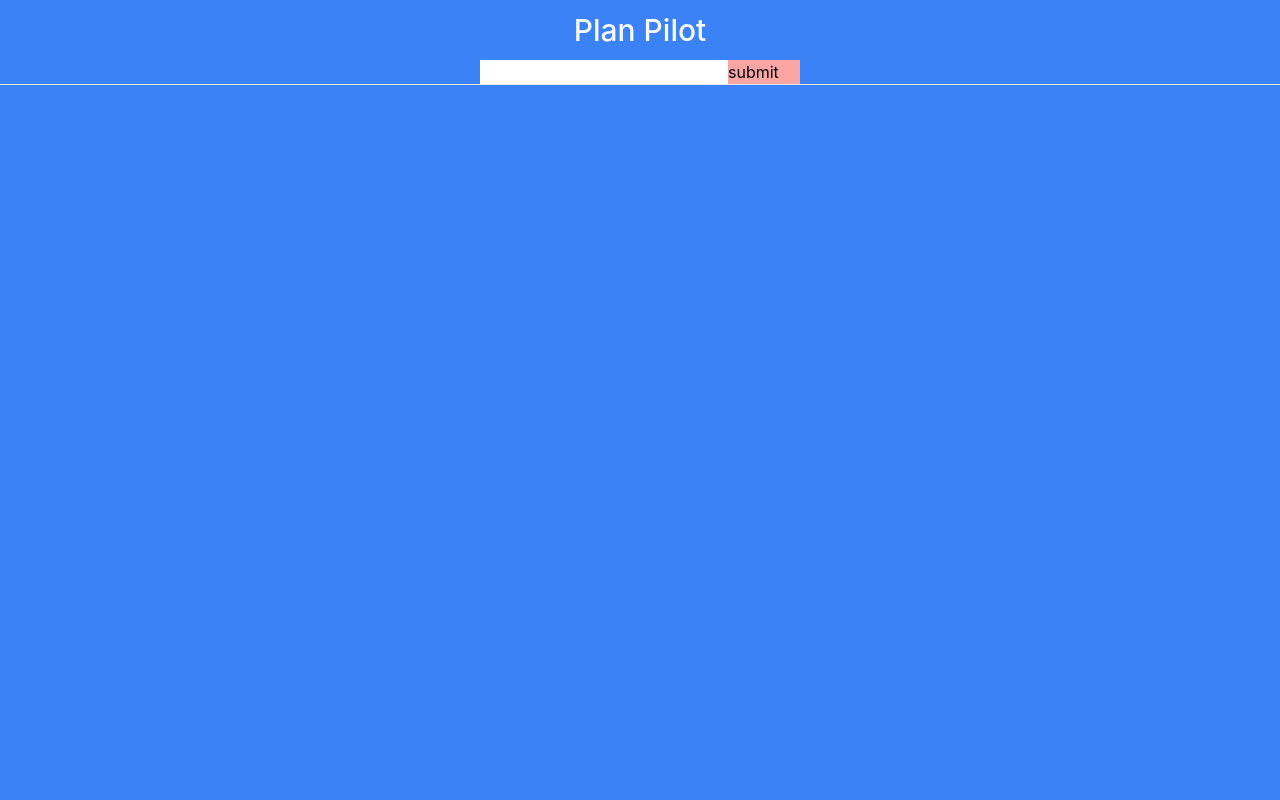
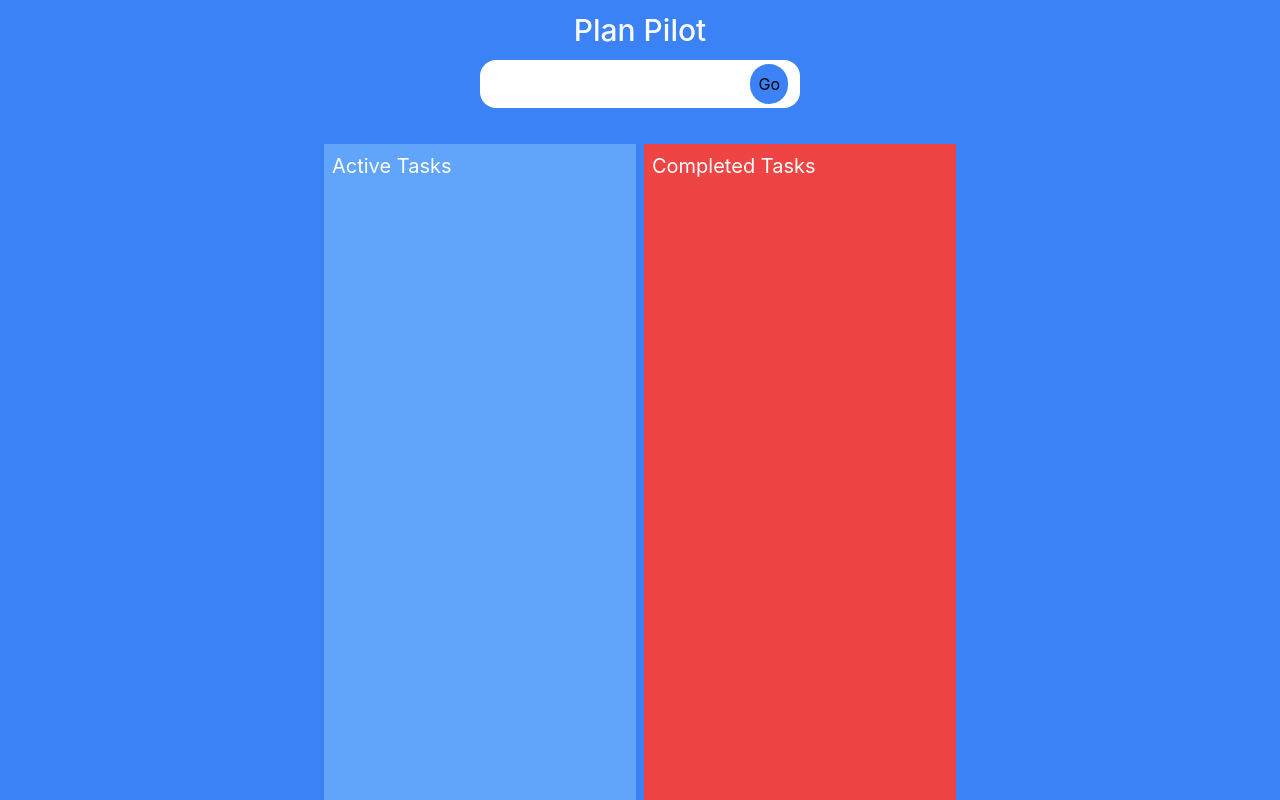
Before and after one commit to vinayv-456/Plan_Pilot-React_Typescript, a React (Create React App) app: page / in a window 1280 px wide. Built offline with nearby package versions, Linux system fonts and the light colour scheme; the HTML template or start-up script is replaced by a standard one.

Commit message:
feat: add categorizing of completed and active tasks UI and complete dnd functionality

```diff
--- a/src/App.tsx
+++ b/src/App.tsx
@@ -21,8 +21,8 @@ const App: React.FC = () => {
   const incompletedTodos = useRef<Todo[]>([]);
 
   const groups = [
-    { id: 1234, name: "pending", values: completedTodos },
-    { id: 4567, name: "completed", values: incompletedTodos },
+    { id: 122314, name: "Active Tasks", values: incompletedTodos },
+    { id: 456721, name: "Completed Tasks", values: completedTodos },
   ];
 
   useMemo(() => {
@@ -64,41 +64,19 @@ const App: React.FC = () => {
   };
 
   const onDragEnd = (result: DropResult) => {
-    const { source, destination } = result;
-    console.log("source, destination", source, destination);
-    // dropped outside the list
-    if (!destination) {
-      return;
+    const { source, destination, draggableId: taskId } = result;
+    // dropped into different list
+    if (source.droppableId !== destination?.droppableId) {
+      // toggle the isDone flag
+      setTodos(
+        todos.map((e) => {
+          if (e.id.toString() === taskId) {
+            return { ...e, isDone: !e.isDone };
           }
-
-    // same
-    // if (source.droppableId === destination.droppableId) {
-    //   const items = reorder(
-    //     this.getList(source.droppableId),
-    //     source.index,
-    //     destination.index
-    //   );
-
-    //   let state = { items };
-
-    //   if (source.droppableId === "droppable2") {
-    //     state = { selected: items };
-    //   }
-
-    //   this.setState(state);
-    // } else {
-    //   const result = move(
-    //     this.getList(source.droppableId),
-    //     this.getList(destination.droppableId),
-    //     source,
-    //     destination
-    //   );
-
-    //   this.setState({
-    //     items: result.droppable,
-    //     selected: result.droppable2,
-    //   });
-    // }
+          return e;
+        })
+      );
+    }
   };
   return (
     <DragDropContext onDragEnd={onDragEnd}>
@@ -107,14 +85,21 @@ const App: React.FC = () => {
           Plan Pilot
         </span>
         <InputField todo={todo} setTodo={setTodo} handleAdd={handleAdd} />
-        <hr></hr>
+        <div className="w-1/2 flex flex-1 mx-auto">
           {groups.map(({ id, name, values }) => (
             <Droppable droppableId={id.toString()}>
               {(
                 provided: DroppableProvided,
                 snapshot: DroppableStateSnapshot
               ) => (
-              <div ref={provided.innerRef} {...provided.droppableProps}>
+                <div
+                  ref={provided.innerRef}
+                  {...provided.droppableProps}
+                  className={`${
+                    name === "Active Tasks" ? "bg-blue-400" : "bg-red-500"
+                  } w-full flex-1 mx-1 px-2 pt-2`}
+                >
+                  <span className="text-xl text-white">{name}</span>
                   {values.current.map((item, index) => (
                     <Draggable
                       key={item.id}
@@ -129,6 +114,7 @@ const App: React.FC = () => {
                           ref={provided.innerRef}
                           {...provided.draggableProps}
                           {...provided.dragHandleProps}
+                          className="w-full"
                         >
                           <TodoItem
                             key={item.id}
@@ -147,6 +133,7 @@ const App: React.FC = () => {
             </Droppable>
           ))}
         </div>
+      </div>
     </DragDropContext>
   );
 };
--- a/src/components/InputField/InputField.tsx
+++ b/src/components/InputField/InputField.tsx
@@ -15,14 +15,23 @@ const InputField: React.FC<Props> = ({ todo, setTodo, handleAdd }) => {
 
   return (
     // TODO: Add media query for width
-    <form className="bg-red-300 w-1/4 mx-auto" onSubmit={handleSubmit}>
+    <form
+      className="relative flex items-center w-1/4 h-12 mx-auto mb-9"
+      onSubmit={handleSubmit}
+    >
       <input
+        className="w-full h-full rounded-2xl p-2"
         ref={inputRef}
         type="text"
         value={todo}
         onChange={(e) => setTodo(e.target.value)}
       />
-      <button type="submit">submit</button>
+      <button
+        type="submit"
+        className="absolute right-3 bg-blue-500 p-2 rounded-full"
+      >
+        Go
+      </button>
     </form>
   );
 };
--- a/src/components/TodoItem/TodoItem.tsx
+++ b/src/components/TodoItem/TodoItem.tsx
@@ -39,7 +39,7 @@ const TodoItem: React.FC<Props> = (props) => {
 
   return (
     // TODO: Add media query for width
-    <li className="bg-yellow-400 rounded-md w-1/4 hover:scale-105 h-12 mx-auto my-2 flex items-center justify-between px-4">
+    <li className="bg-yellow-400 rounded-md flex-1 hover:scale-105 h-12 mx-auto my-2 flex items-center justify-between px-4">
       {!isEdit ? (
         <span>{name}</span>
       ) : (
```
Lines whose indentation alone changed are shown as unchanged.
